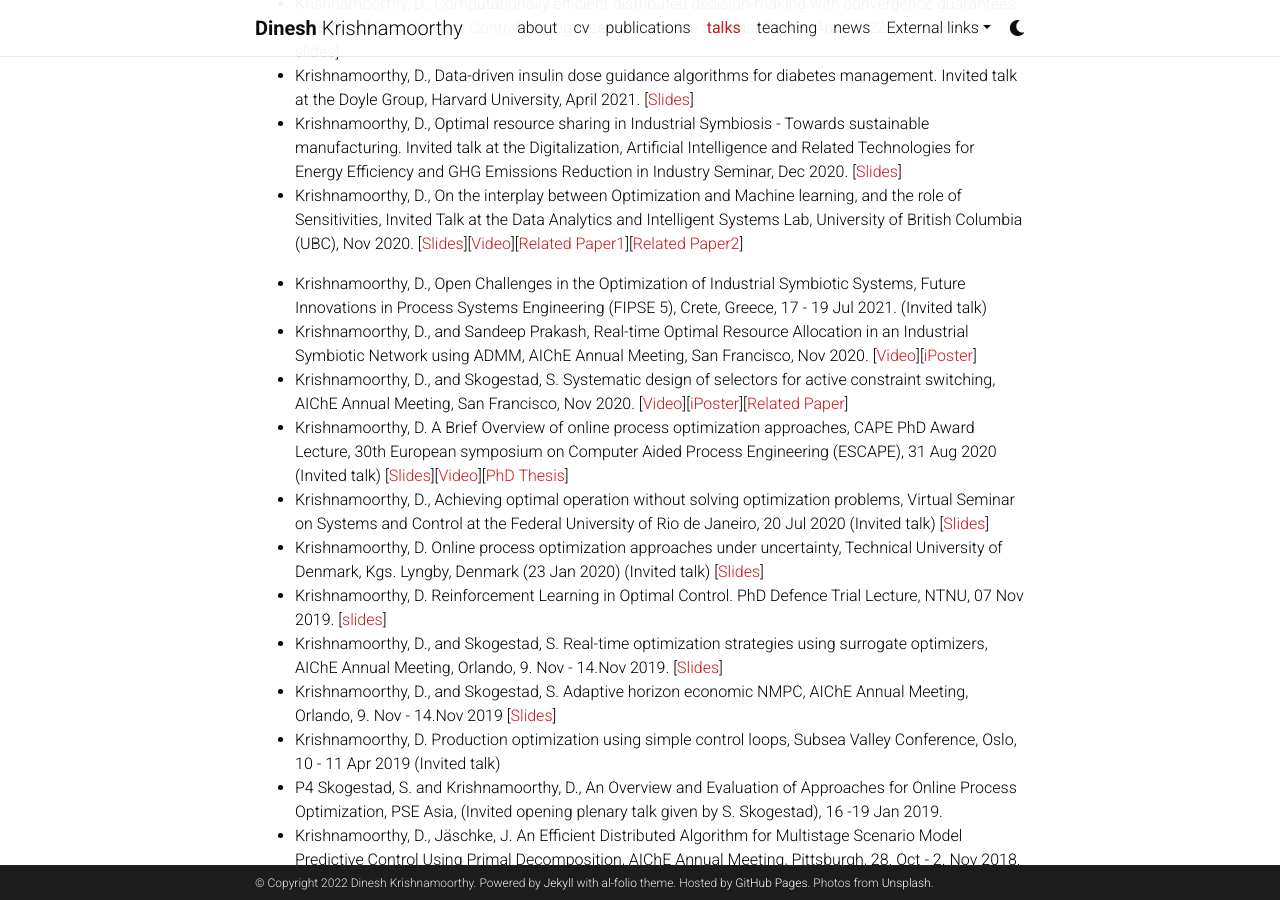
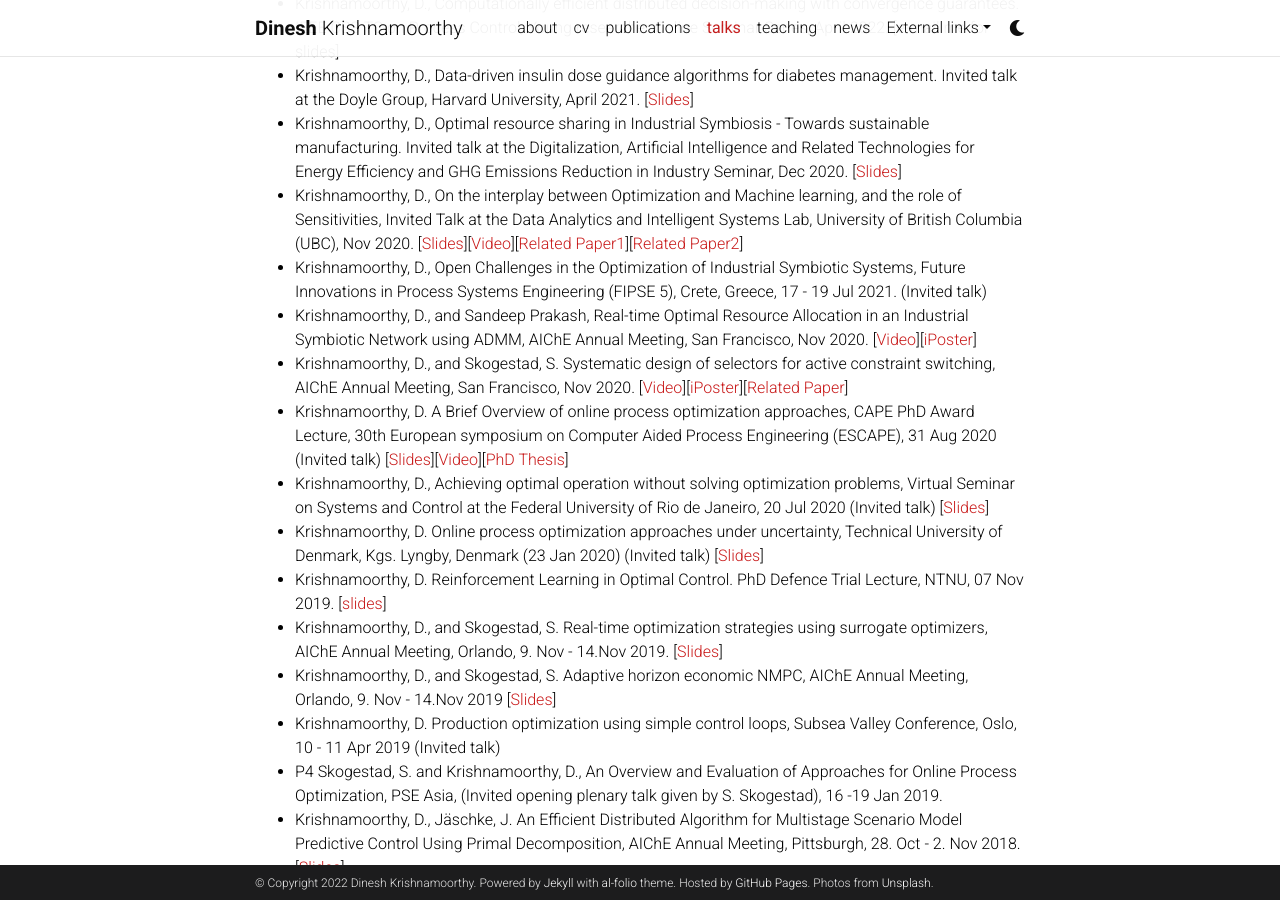
Before and after one commit to dinesh-krishnamoorthy/dinesh-krishnamoorthy.github.io, a Jekyll site: the page built from _pages/talks.md, in a window 1280 px wide and 900 px high, scrolled down 312 px. Built offline with Jekyll 4.4.1, drawn with Linux system fonts in a browser that asks for light colours; comment, search, counter and statistics services are not loaded; a style sheet for code colours, icons or effects is not loaded.

Commit message:
Update talks.md

```diff
--- a/_pages/talks.md
+++ b/_pages/talks.md
@@ -13,7 +13,6 @@
 * Krishnamoorthy, D., Data-driven insulin dose guidance algorithms for diabetes management. Invited talk at the Doyle Group, Harvard University, April 2021. [[Slides](https://www.dropbox.com/s/31n7k2fvxlhg0p0/2021_Harvard_SEAS_DoyleLab.pdf?dl=0)]
 * Krishnamoorthy, D., Optimal resource sharing in Industrial Symbiosis - Towards sustainable manufacturing. Invited talk at the Digitalization, Artificial Intelligence and Related Technologies for Energy Efficiency and GHG Emissions Reduction in Industry Seminar,  Dec 2020. [[Slides](http://folk.ntnu.no/dineshk/Presentations/EnergyEfficiency_seminar_DK.pdf)]
 * Krishnamoorthy, D., On the interplay between Optimization and Machine learning, and the role of Sensitivities, Invited Talk at the Data Analytics and Intelligent Systems Lab, University of British Columbia (UBC), Nov 2020. [[Slides](http://folk.ntnu.no/dineshk/Presentations/Optimization_ML.pdf)][[Video](https://www.youtube.com/watch?v=6wMR3fw5Uv4&ab_channel=DineshKrishnamoorthy)][[Related Paper1](https://arxiv.org/abs/2009.07398)][[Related Paper2](https://arxiv.org/abs/2009.05845)]
-
 * Krishnamoorthy, D., Open Challenges in the Optimization of Industrial Symbiotic Systems, Future Innovations in Process Systems Engineering (FIPSE 5), Crete, Greece, 17 - 19 Jul 2021. (Invited talk)
 *	Krishnamoorthy, D., and Sandeep Prakash, Real-time Optimal Resource Allocation in an Industrial Symbiotic Network using ADMM, AIChE Annual Meeting, San Francisco, Nov 2020. [[Video](https://www.youtube.com/watch?v=UV82GkfsyM4&ab_channel=DineshKrishnamoorthy)][[iPoster](https://ann20-aiche.ipostersessions.com/default.aspx?s=3A-FD-9B-DC-49-E0-38-46-FB-78-72-B8-67-70-92-E2)]
 *	Krishnamoorthy, D., and Skogestad, S. Systematic design of selectors for active constraint switching, AIChE Annual Meeting, San Francisco, Nov 2020. [[Video](https://www.youtube.com/watch?v=uBrG1OmaKw8&ab_channel=DineshKrishnamoorthy)][[iPoster](https://ann20-aiche.ipostersessions.com/default.aspx?s=99-BA-08-83-39-AE-0E-6F-2A-0A-29-07-0A-42-1B-E5)][[Related Paper](https://www.sciencedirect.com/science/article/pii/S0098135420307274)]
@@ -39,5 +38,3 @@
 *	Krishnamoorthy, D., Pavlov, A. and Li, Q., Robust Extremum Seeking Control -applied to gas lift optimization, 20th Nordic Process Control workshop, Stockholm Sweden, August 2016.
 *	Krishnamoorthy, D., Pavlov, A., Aske, E., Fjalestad, K. and Fredriksen, M. Modelling and model predictive control of oil wells with electric submersible pumps, 19th Nordic Process Control Workshop, Trondheim-Bodø Norway, Jan 2015
 *	Krishnamoorthy, D., Pavlov, A., Aske, E., Fjalestad, K. and Fredriksen, M. Automatic Control of electric submersible pumps, Statoil ResPro Seminar, Stavanger, Jun 2013.
-
-<iframe src="https://www.google.com/maps/d/embed?mid=1GRCDuT1MyW-NOGd3qtu-OPZuMjL1YPCC&hl=en" width="640" height="480"></iframe>
```
